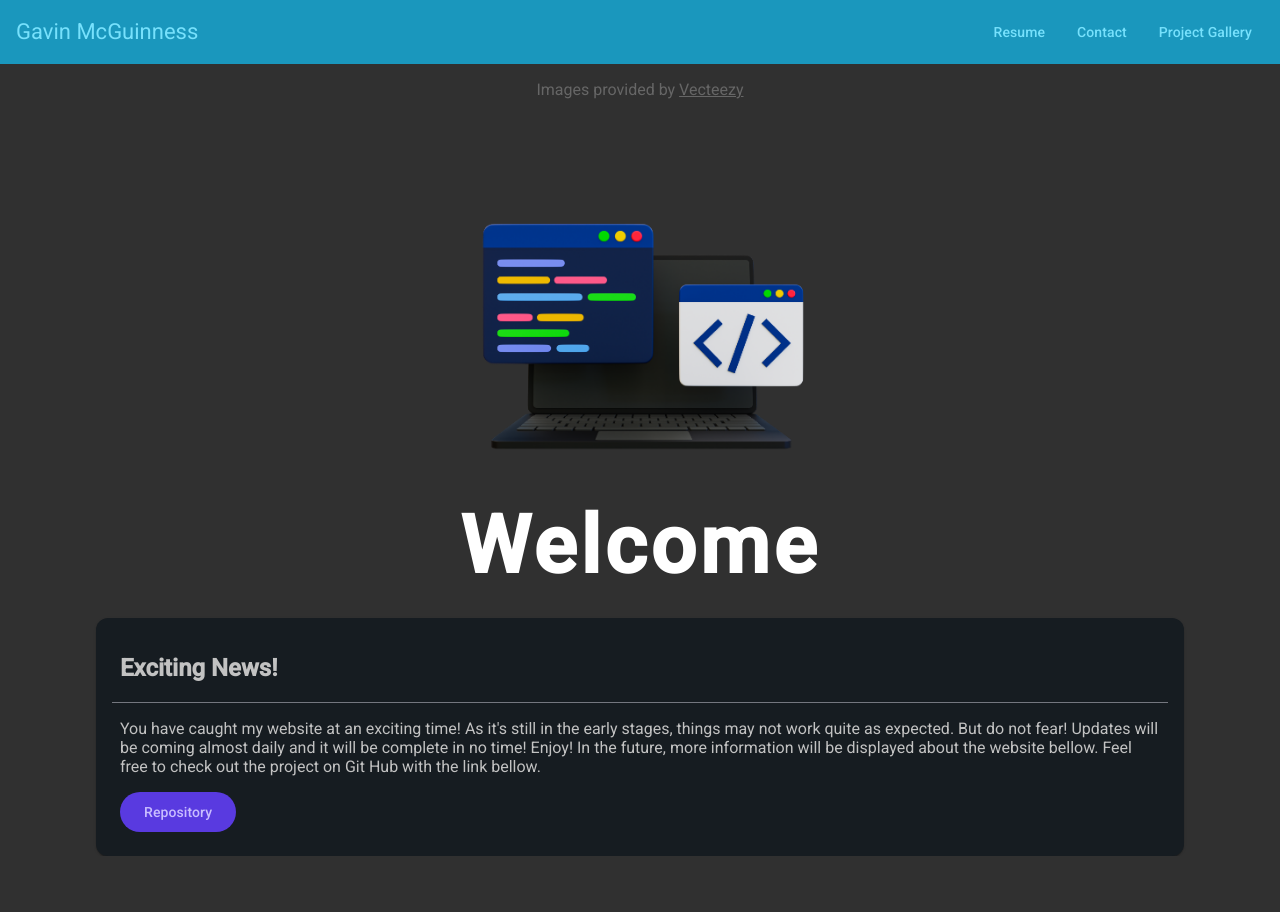
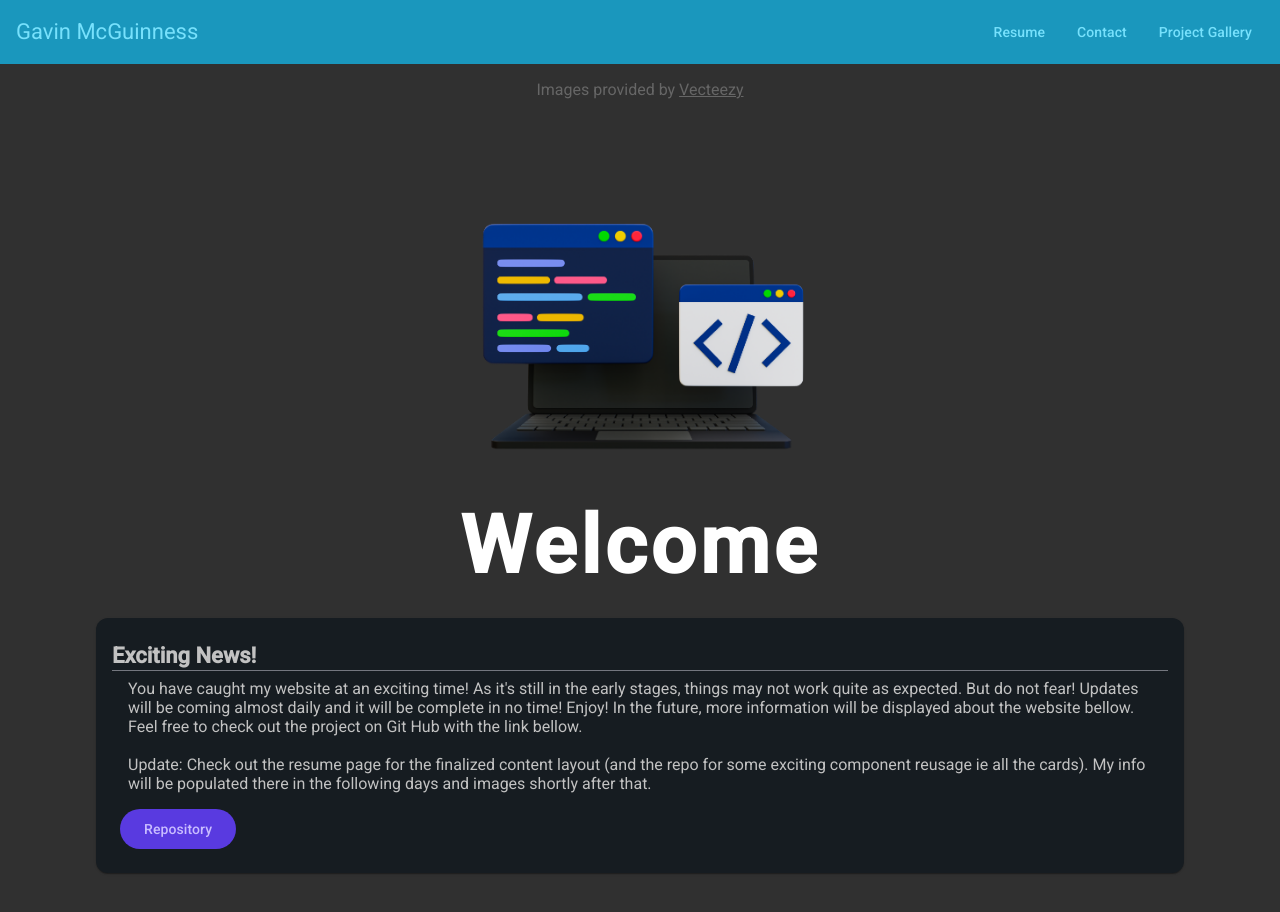
Before and after one commit to Gavin-10/resume-new, an Angular app in the folder resume-front-end/: page / in a window 1280 px wide. Shown: the top 912 px of the page. Before the commit the page ends 856 px from the top, so only its background shows below. Built offline with nearby package versions, Linux system fonts and the light colour scheme.

Commit message:
Site card updates and clean up
Site card component now supports card actions, landing page card is now
using site card. helpers scss file organized and documented

```diff
--- a/resume-front-end/src/app/app.component.html
+++ b/resume-front-end/src/app/app.component.html
@@ -5,4 +5,5 @@
 
 <main>
   <router-outlet />
+  <div class="page-bottom-margin"></div>
 </main>
--- a/resume-front-end/src/app/components/site-card/site-card.component.html
+++ b/resume-front-end/src/app/components/site-card/site-card.component.html
@@ -1,11 +1,14 @@
 
 
 <mat-card class="extra-padding margin-bottom">
-    <mat-card-title>
-        {{title()}}
+    <mat-card-title class="margin-top">
+        <strong>{{title()}}</strong>
     </mat-card-title>
     <mat-divider />
-    <mat-card-content class="margin-top">
-        <ng-content />
+    <mat-card-content class="marginX">
+        <ng-content>Default Body</ng-content>
     </mat-card-content>
+    <div [class]="actionDisplay()">
+        <ng-content select="mat-card-actions"></ng-content>
+    </div>
 </mat-card>
--- a/resume-front-end/src/app/components/site-card/site-card.component.scss
+++ b/resume-front-end/src/app/components/site-card/site-card.component.scss
@@ -1 +1,5 @@
 @use '../../styles/helpers';
+
+.no-display {
+    display: none;
+}
--- a/resume-front-end/src/app/components/site-card/site-card.component.ts
+++ b/resume-front-end/src/app/components/site-card/site-card.component.ts
@@ -1,4 +1,4 @@
-import { Component, input, computed } from '@angular/core';
+import { Component, input, computed, booleanAttribute } from '@angular/core';
 import { MatCardModule } from '@angular/material/card';
 import { MatDividerModule } from '@angular/material/divider';
 
@@ -9,6 +9,13 @@ import { MatDividerModule } from '@angular/material/divider';
   styleUrl: './site-card.component.scss'
 })
 export class SiteCardComponent {
-  title = input("");
-
+  title = input("Title");
+  hasActions = input(false, {transform: booleanAttribute});
+  actionDisplay = computed(() => {
+    if (this.hasActions()) {
+      return "";
+    } else {
+      return "no-display";
+    }
+  });
 }
--- a/resume-front-end/src/app/pages/landing-page/landing-page.component.html
+++ b/resume-front-end/src/app/pages/landing-page/landing-page.component.html
@@ -8,19 +8,20 @@
 
 <div class="container">
     <h1 class="large-title title-adjustment">Welcome</h1>
-    <mat-card class="extra-padding darker-text">
-        <mat-card-header class="paddingX">
-            <h2>Exciting News!</h2>
-        </mat-card-header>
-        <mat-divider />
-        <mat-card-content class="margin-top padding">
-            You have caught my website at an exciting time! As it's still in the early stages, things may not work
-            quite as expected. But do not fear! Updates will be coming almost daily and it will be complete in no
-            time! Enjoy! In the future, more information will be displayed about the website bellow. Feel free to
-            check out the project on Git Hub with the link bellow.
-        </mat-card-content>
+
+    <app-site-card class="darker-text" title="Exciting News!" hasActions="true">
+        You have caught my website at an exciting time! As it's still in the early stages, things may not work
+        quite as expected. But do not fear! Updates will be coming almost daily and it will be complete in no
+        time! Enjoy! In the future, more information will be displayed about the website bellow. Feel free to
+        check out the project on Git Hub with the link bellow.
+        <br />
+        <br />
+        Update: Check out the resume page for the finalized content layout (and the repo for some exciting
+        component reusage ie all the cards). My info will be populated there in the following days and images
+        shortly after that.
+
         <mat-card-actions>
             <button mat-flat-button (click)="repositoryLink()">Repository</button>
         </mat-card-actions>
-    </mat-card>
+    </app-site-card>
 </div>
--- a/resume-front-end/src/app/pages/landing-page/landing-page.component.ts
+++ b/resume-front-end/src/app/pages/landing-page/landing-page.component.ts
@@ -2,10 +2,11 @@ import { Component } from '@angular/core';
 import { MatCardModule } from '@angular/material/card';
 import { MatDividerModule } from '@angular/material/divider';
 import { MatButtonModule } from '@angular/material/button';
+import { SiteCardComponent } from '../../components/site-card/site-card.component';
 
 @Component({
   selector: 'app-landing-page',
-  imports: [MatCardModule, MatDividerModule, MatButtonModule],
+  imports: [MatCardModule, MatDividerModule, MatButtonModule, SiteCardComponent],
   templateUrl: './landing-page.component.html',
   styleUrl: './landing-page.component.scss'
 })
--- a/resume-front-end/src/app/styles/_helpers.scss
+++ b/resume-front-end/src/app/styles/_helpers.scss
@@ -1,12 +1,37 @@
 @use './breakpoints';
 @use './colors';
 
+
+//Containers
 .container {
     margin: auto;
     max-width: 1500px;
     width: 85%;
 }
 
+.page-bottom-margin {
+    height: 48px;
+}
+
+.simple-center {
+    display: flex;
+    justify-content: space-around;
+    align-items: center;
+    flex-wrap: wrap;
+}
+
+.simple-center-between {
+    display: flex;
+    justify-content: space-between;
+    align-items: start;
+    flex-wrap: wrap;
+
+    @media (max-width: breakpoints.$image-resize) {
+        display: block;
+    }
+}
+
+//Margins
 .margin-top {
     margin-top: 8px;
 }
@@ -32,6 +57,8 @@
     margin-left: 8px;
 }
 
+
+//Paddings
 .padding {
     padding: 8px;
 }
@@ -52,10 +79,7 @@
     padding-bottom: 8px;
 }
 
-.test {
-    border: solid red;
-}
-
+//Titles
 .large-title {
     font-size: 5rem;
     letter-spacing: .25rem;
@@ -84,24 +108,16 @@
     margin-bottom: 0;
 }
 
-.simple-center {
-    display: flex;
-    justify-content: space-around;
-    align-items: center;
-    flex-wrap: wrap;
+//Text Styles
+.darker-text {
+    color: colors.$dark-text-accent-light;
 }
 
-.simple-center-between {
-    display: flex;
-    justify-content: space-between;
-    align-items: start;
-    flex-wrap: wrap;
-
-    @media (max-width: breakpoints.$image-resize) {
-        display: block;
-    }
+.text-end {
+    text-align: end;
 }
 
+//List Style
 .list-style {
     font-size: medium;
     list-style-type: none;
@@ -110,10 +126,7 @@
     padding-top: 8px;
 }
 
-.darker-text {
-    color: colors.$dark-text-accent-light;
+//Debug
+.test {
+    border: solid red;
 }
-
-.text-end {
-    text-align: end;
-}
```
